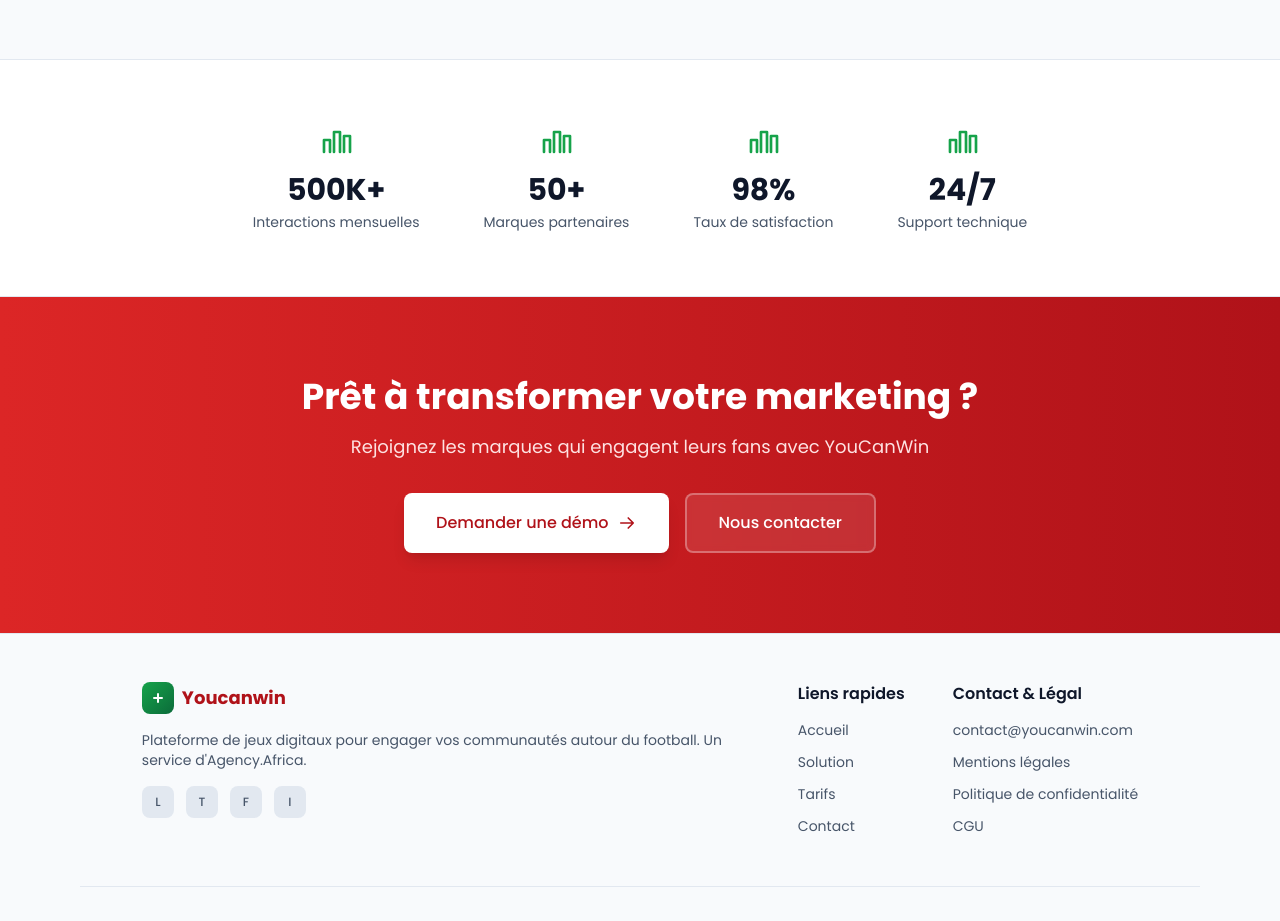
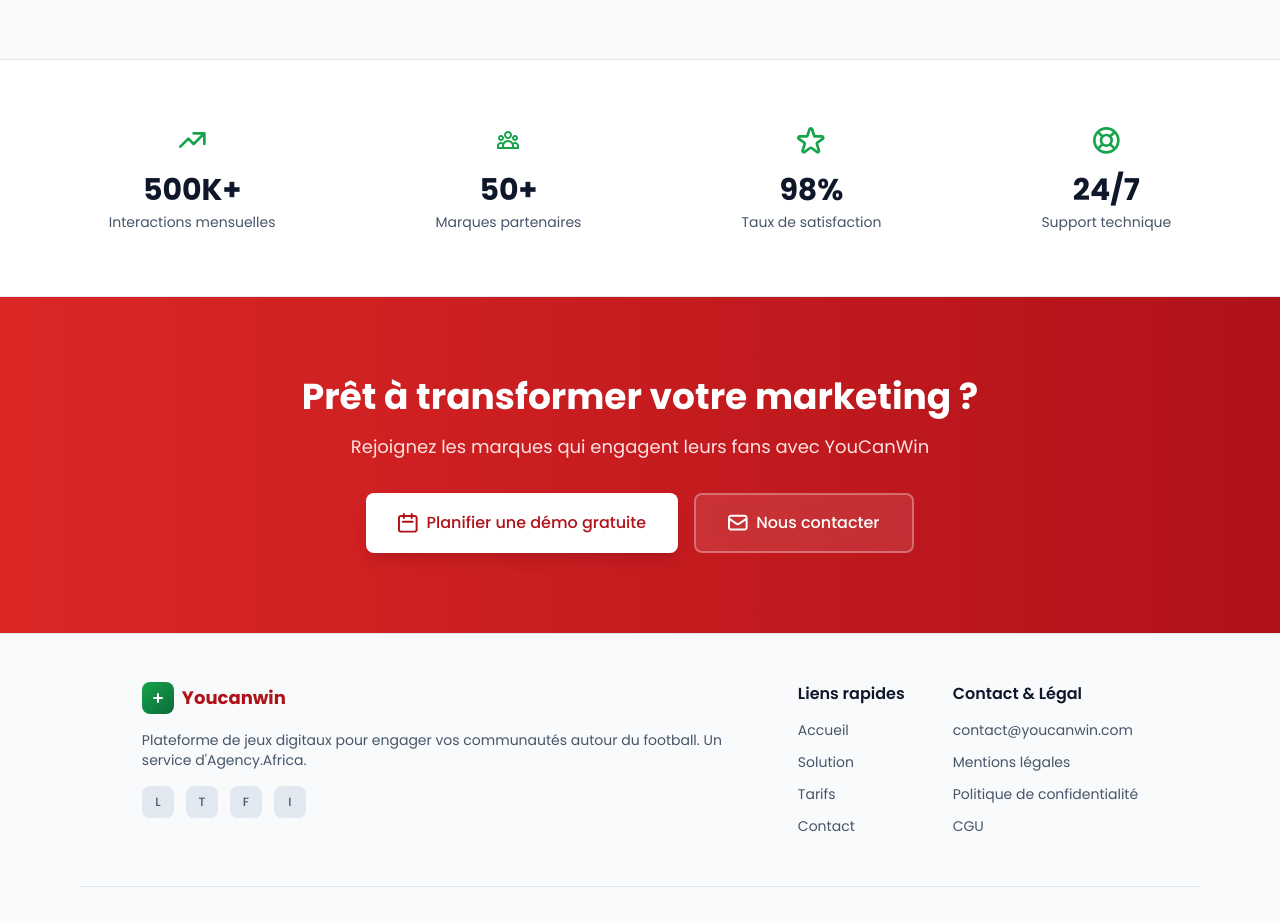
Before and after one commit to enamia22/VOID-WEB-APP, a React (Vite) app: page / in a window 1280 px wide. Shown: the part 5740-6661 px from the top of the page. Built offline with nearby package versions, Linux system fonts and the light colour scheme.

Commit message:
CTA changes

```diff
--- a/src/components/SectionCtaRed.jsx
+++ b/src/components/SectionCtaRed.jsx
@@ -1,3 +1,6 @@
+import Email from '../assets/Mail.svg';
+import Calendar from '../assets/Calendar2.svg';
+
 export default function SectionCtaRed() {
   return (
     <section
@@ -16,13 +19,14 @@
             href="#demo"
             className="inline-flex items-center justify-center gap-2 px-6 sm:px-8 py-3 sm:py-4 rounded-lg bg-white text-brand-red-dark font-medium text-sm sm:text-base shadow-lg hover:bg-red-50 w-full sm:w-auto"
           >
-            Demander une démo
-            <ArrowRight className="w-5 h-5" />
+            <Icon icon={Calendar} />
+            Planifier une démo gratuite
           </a>
           <a
             href="#contact"
             className="inline-flex items-center justify-center gap-2 px-6 sm:px-8 py-3 sm:py-4 rounded-lg bg-white/10 border-2 border-white/30 text-white font-medium text-sm sm:text-base backdrop-blur-sm hover:bg-white/20 w-full sm:w-auto"
           >
+          <Icon icon={Email} />
             Nous contacter
           </a>
         </div>
@@ -31,10 +35,6 @@
   );
 }
 
-function ArrowRight({ className }) {
-  return (
-    <svg className={className} viewBox="0 0 16 16" fill="none">
-      <path d="M3 8h10M9 4l4 4-4 4" stroke="currentColor" strokeWidth="1.33" strokeLinecap="round" strokeLinejoin="round" />
-    </svg>
-  );
+function Icon({ icon }) {
+  return <img src={icon} alt="icon" className="w-5 h-5"/>;
 }
--- a/src/components/SectionStats.jsx
+++ b/src/components/SectionStats.jsx
@@ -1,18 +1,23 @@
+import Arrow from '../assets/Arrow4.svg';
+import Group from "../assets/Group.svg";
+import Star from "../assets/Star.svg";
+import Help from "../assets/Help.svg";
+
 export default function SectionStats() {
   const stats = [
-    { value: '500K+', label: 'Interactions mensuelles' },
-    { value: '50+', label: 'Marques partenaires' },
-    { value: '98%', label: 'Taux de satisfaction' },
-    { value: '24/7', label: 'Support technique' },
+    { value: '500K+', label: 'Interactions mensuelles', icon: Arrow },
+    { value: '50+', label: 'Marques partenaires', icon: Group },
+    { value: '98%', label: 'Taux de satisfaction', icon: Star },
+    { value: '24/7', label: 'Support technique', icon: Help },
   ];
 
   return (
     <section className="py-10 sm:py-14 md:py-16 px-4 sm:px-6 md:px-12 lg:px-20 bg-white border-y border-slate-200">
-      <div className="max-w-container mx-auto grid grid-cols-2 lg:flex lg:flex-wrap justify-center gap-6 sm:gap-8 md:gap-12 lg:gap-16">
-        {stats.map(({ value, label }) => (
+      <div className="max-w-container mx-auto grid grid-cols-2 lg:flex lg:flex-wrap justify-center gap-6 sm:gap-8 md:gap-12 lg:gap-40">
+        {stats.map(({ value, label, icon }) => (
           <div key={label} className="flex flex-col items-center text-center">
             <div className="w-7 h-7 sm:w-8 sm:h-8 rounded-lg flex items-center justify-center text-brand-green mb-2 sm:mb-4">
-              <ChartIcon className="w-7 h-7 sm:w-8 sm:h-8" />
+              <Icon icon={icon}className="w-7 h-7 sm:w-8 sm:h-8" />
             </div>
             <span className="text-2xl sm:text-3xl font-bold text-slate-900">{value}</span>
             <span className="text-xs sm:text-sm text-slate-600 mt-0.5 sm:mt-1">{label}</span>
@@ -23,10 +28,6 @@
   );
 }
 
-function ChartIcon({ className }) {
-  return (
-    <svg className={className} viewBox="0 0 32 32" fill="none" stroke="currentColor" strokeWidth="2.67">
-      <path d="M4 28V16h6v12M14 28V8h6v20M24 28V12h6v16" strokeLinecap="round" strokeLinejoin="round" />
-    </svg>
-  );
+function Icon({ icon }) {
+  return <img src={icon} alt="icon" />;
 }
```
Also changed, not shown: src/assets/Calendar2.svg (added), src/assets/Mail.svg (added).
